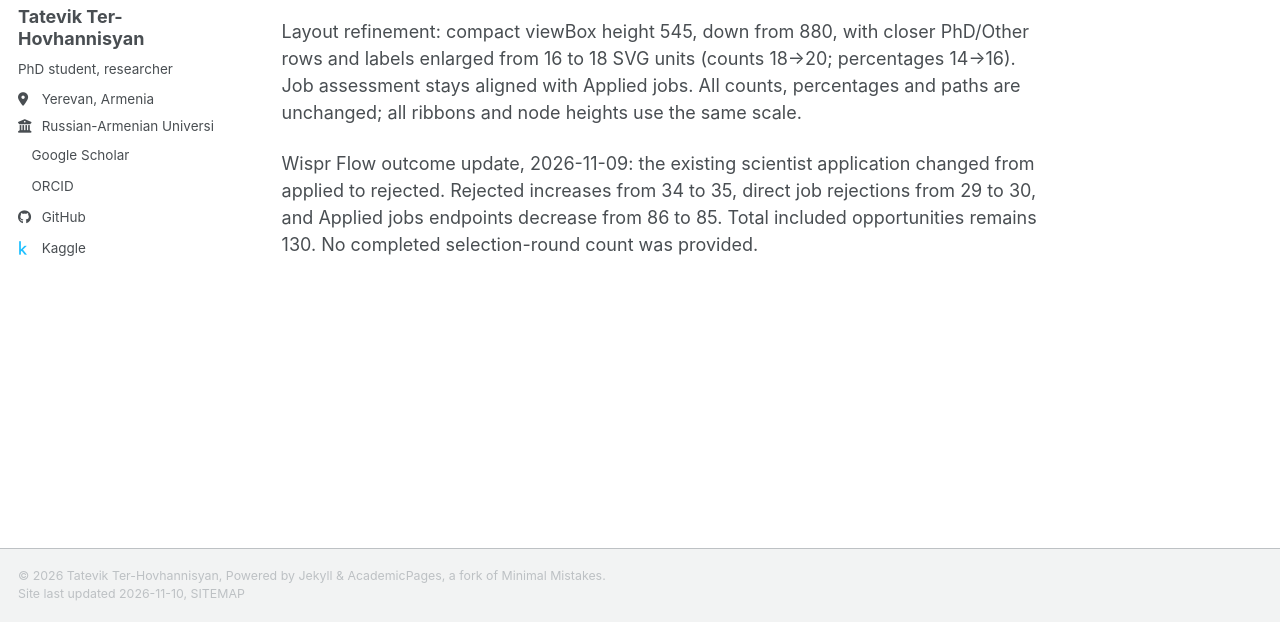
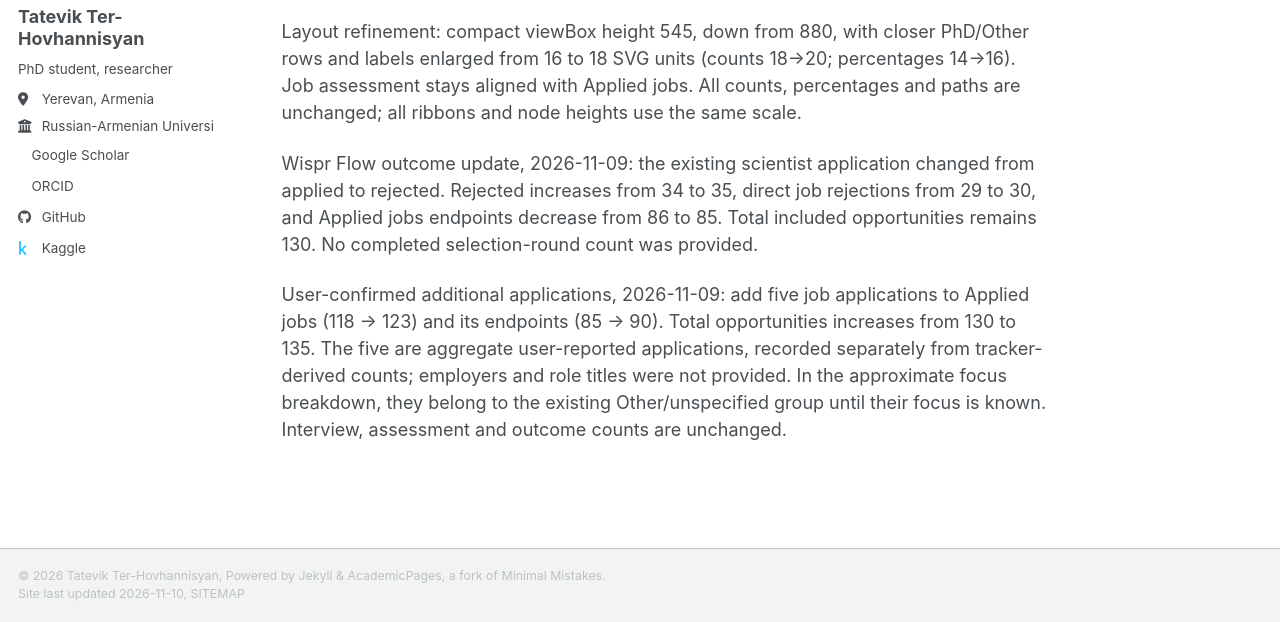
Before and after one commit to tatevik-t/tatevik-t.github.io, a Jekyll site: the page built from docs/search-season.md, in a window 1280 px wide and 900 px high, scrolled down 3093 px, cut to the strip 278-900 px from the top of the window. Built offline with Jekyll 4.4.1, drawn with Linux system fonts in a browser that asks for light colours; our own code applies the rules of GitHub Pages for plain Markdown files; a style sheet for code colours, icons or effects is not loaded.

Commit message:
Add five user-reported job applications to Sankey

```diff
--- a/_includes/search-season.html
+++ b/_includes/search-season.html
@@ -12,7 +12,7 @@
     <div class="rw-sankey-scroll" tabindex="0" role="region" aria-label="2026 application flow diagram; scroll horizontally on small screens">
       <svg viewBox="0 0 1245 545" role="img" aria-labelledby="rw-sankey-title rw-sankey-desc">
         <title id="rw-sankey-title">{{ season.year }} Jobs, PhD and other opportunities through application, assessment and interview to outcomes</title>
-        <desc id="rw-sankey-desc">{{ season.total }} recorded opportunities, with percentages of this total shown beside each count. The diagram starts with Applied jobs: 118, Applied PhDs: 6, and Applied other: 6. Assessment and interview stages are separate for each category. One job and two other opportunities pass through online assessment. One Other opportunity is accepted directly after assessment; the other continues to interview. Stages with zero recorded counts are omitted. Recorded interviews: jobs three, PhD two, other one. Two program acceptances share one Accepted outcome; 34 rejections share one Rejected outcome. Applications without a displayed next stage and interviews without a displayed outcome end at their respective nodes. Each opportunity counts once.</desc>
+        <desc id="rw-sankey-desc">{{ season.total }} recorded opportunities, with percentages of this total shown beside each count. The diagram starts with Applied jobs: {{ season.applied_by_category.jobs }}, Applied PhDs: {{ season.applied_by_category.phd }}, and Applied other: {{ season.applied_by_category.other }}. {% if season.job_focus %}The approximate job-focus groups feed Applied jobs; their percentages use {{ season.job_focus.total }} jobs and unspecified roles are grouped under Other. {% endif %}Assessment and interview stages are separate for each category. One job and two other opportunities pass through online assessment. One Other opportunity is accepted directly after assessment; the other continues to interview. Stages with zero recorded counts are omitted. Recorded interviews: jobs three, PhD two, other one. {% for outcome in season.outcomes %}{{ outcome.total }} {{ outcome.label | downcase }} opportunities share one {{ outcome.label }} outcome. {% endfor %}Applications without a displayed next stage and interviews without a displayed outcome end at their respective nodes. Each opportunity counts once.</desc>
         {% for link in season.links %}
           {% assign link_index = forloop.index0 %}
           {% assign source = season.nodes[link.source] %}
--- a/docs/search-season.md
+++ b/docs/search-season.md
@@ -44,3 +44,5 @@ Latest correction, 2026-11-09: one Other acceptance did not pass through intervi
 Layout refinement: compact viewBox height 545, down from 880, with closer PhD/Other rows and labels enlarged from 16 to 18 SVG units (counts 18→20; percentages 14→16). Job assessment stays aligned with Applied jobs. All counts, percentages and paths are unchanged; all ribbons and node heights use the same scale.
 
 Wispr Flow outcome update, 2026-11-09: the existing scientist application changed from applied to rejected. Rejected increases from 34 to 35, direct job rejections from 29 to 30, and Applied jobs endpoints decrease from 86 to 85. Total included opportunities remains 130. No completed selection-round count was provided.
+
+User-confirmed additional applications, 2026-11-09: add five job applications to Applied jobs (118 → 123) and its endpoints (85 → 90). Total opportunities increases from 130 to 135. The five are aggregate user-reported applications, recorded separately from tracker-derived counts; employers and role titles were not provided. In the approximate focus breakdown, they belong to the existing Other/unspecified group until their focus is known. Interview, assessment and outcome counts are unchanged.
```
Also changed, not shown: _data/search_season_2026.json (+9 -8 lines).
